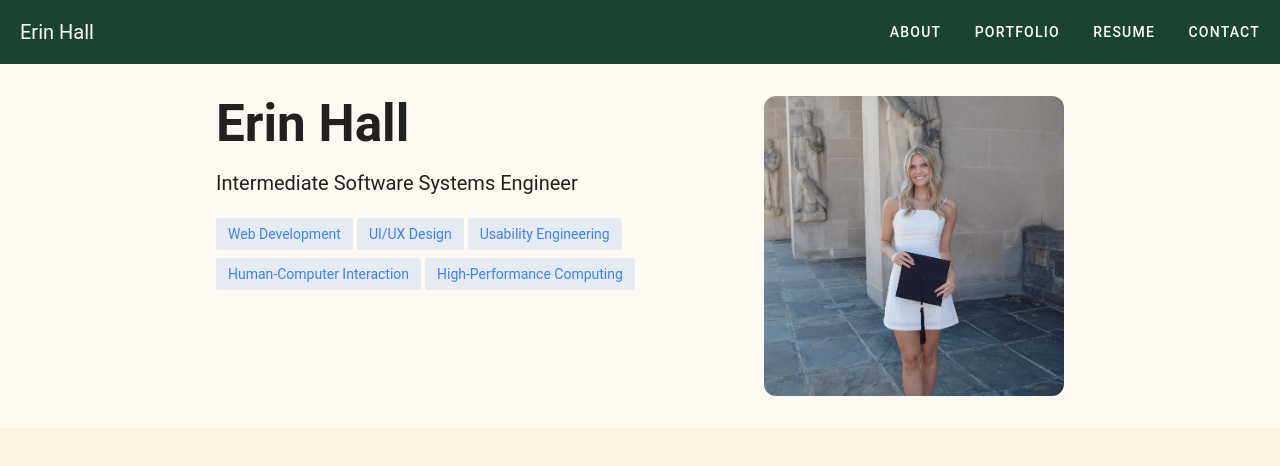
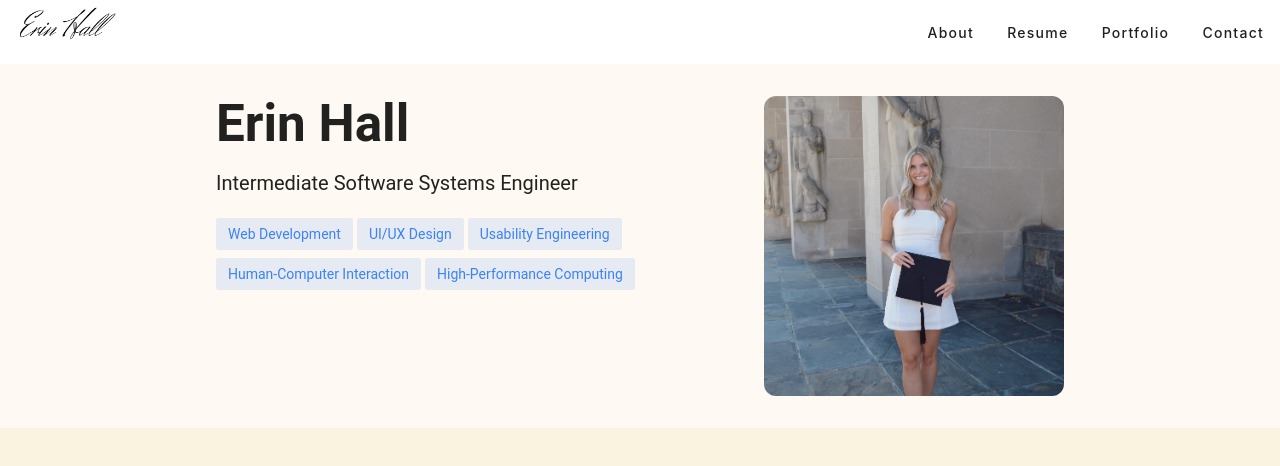
Before and after one commit to erinehall/erinehall.github.io, a Vue app: page / in a window 1280 px wide. Shown: the top 466 px of the page. Built offline with nearby package versions, Linux system fonts and the light colour scheme.

Commit message:
Updated header

```diff
--- a/src/components/Header.vue
+++ b/src/components/Header.vue
@@ -1,10 +1,33 @@
 <template>
-    <v-app-bar app color="primary" dark>
-        <v-toolbar-title>Erin Hall</v-toolbar-title>
-        <v-spacer />
-        <v-btn text to="#about">About</v-btn>
-        <v-btn text to="#projects">Portfolio</v-btn>
-        <v-btn text to="#resume">Resume</v-btn>
-        <v-btn text to="#contact">Contact</v-btn>
-    </v-app-bar>
+  <v-app-bar app color="white" elevation="0">
+    <v-toolbar-title
+      style="flex: none; overflow: visible; max-width: none; padding-right: 8px"
+    >
+      <img
+        src="/signature.png"
+        alt="Erin Hall signature"
+        style="height: 48px; object-fit: contain"
+      />
+    </v-toolbar-title>
+    <v-spacer />
+    <div class="nav-links">
+      <v-btn text to="#about">About</v-btn>
+      <v-btn text to="#resume">Resume</v-btn>
+      <v-btn text to="#portfolio">Portfolio</v-btn>
+      <v-btn text to="#contact">Contact</v-btn>
+    </div>
+  </v-app-bar>
 </template>
+
+<style scoped>
+.nav-links .v-btn {
+  text-transform: none;
+  font-family: "Inter", Helvetica, Arial, sans-serif;
+  color: #1f1f1f;
+  transition: color 0.2s ease, opacity 0.2s ease;
+}
+.nav-links .v-btn:hover {
+  color: #3b82f6;
+  opacity: 0.8;
+}
+</style>
```
Also changed, not shown: public/signature.png (added).
